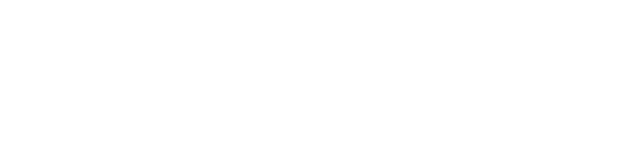
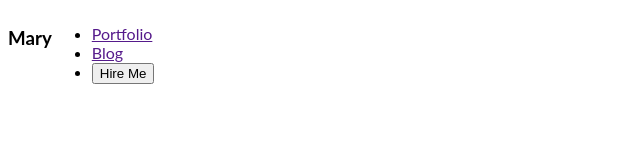
Before and after one commit to SamitRaiyan/mod5--Bulid-a-beautiful-portfolio-website, a plain HTML site: page index.html in a window 1280 px wide. Shown: the whole page, without its empty margins (0-640 px from the left). Drawn offline with Linux system fonts and the light colour scheme.

Commit message:
css added

```diff
--- a/index.html
+++ b/index.html
@@ -4,9 +4,25 @@
     <meta charset="UTF-8" />
     <meta name="viewport" content="width=device-width, initial-scale=1.0" />
     <title>practicePortfolio</title>
+
+    <!-- googleFont -->
+    <link rel="preconnect" href="https://fonts.googleapis.com">
+<link rel="preconnect" href="https://fonts.gstatic.com" crossorigin>
+<link href="https://fonts.googleapis.com/css2?family=Open+Sans:ital,wght@0,800;1,800&display=swap" rel="stylesheet">
+
+    <link rel="stylesheet" href="styles/portfolio.css">
   </head>
   <body>
-    <header></header>
+    <header>
+        <nav>
+            <h3>Mary</h3>
+            <ul>
+                <li><a href="">Portfolio</a></li>
+                <li><a href="">Blog</a></li>
+                <li><button>Hire Me</button></li>
+            </ul>
+        </nav>
+    </header>
 
     <main></main>
 
--- /dev/null
+++ b/styles/portfolio.css
@@ -0,0 +1,16 @@
+/* common shared style */
+body{
+
+  font-family: "Open Sans", sans-serif;
+  font-family: "Lato", sans-serif;
+  /* font-optical-sizing: auto;
+  font-weight: 800;
+  font-style: normal;
+  font-variation-settings:
+    "wdth" 100; */
+}
+
+/* nav related styles */
+nav{
+    display: flex;
+}
```
